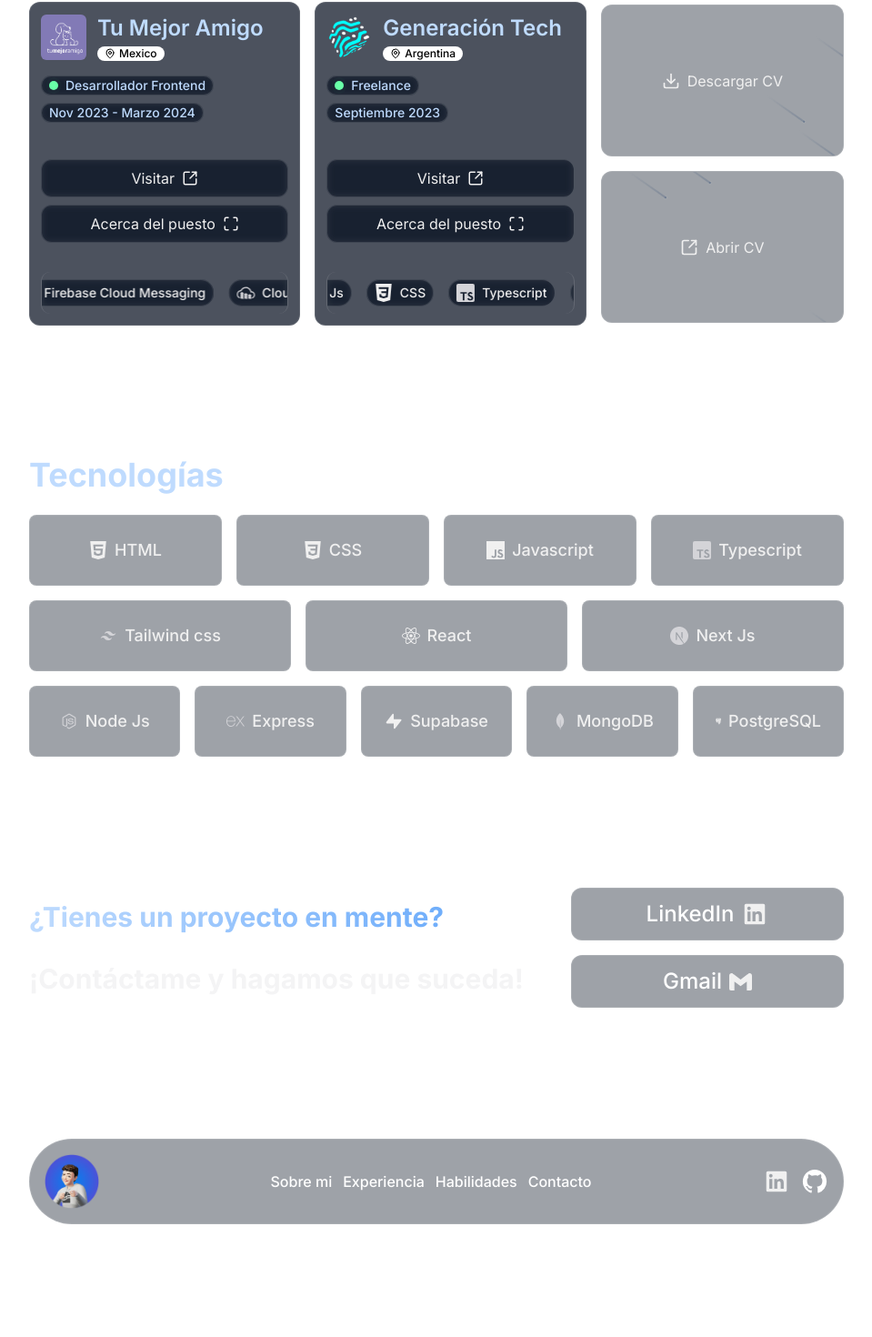
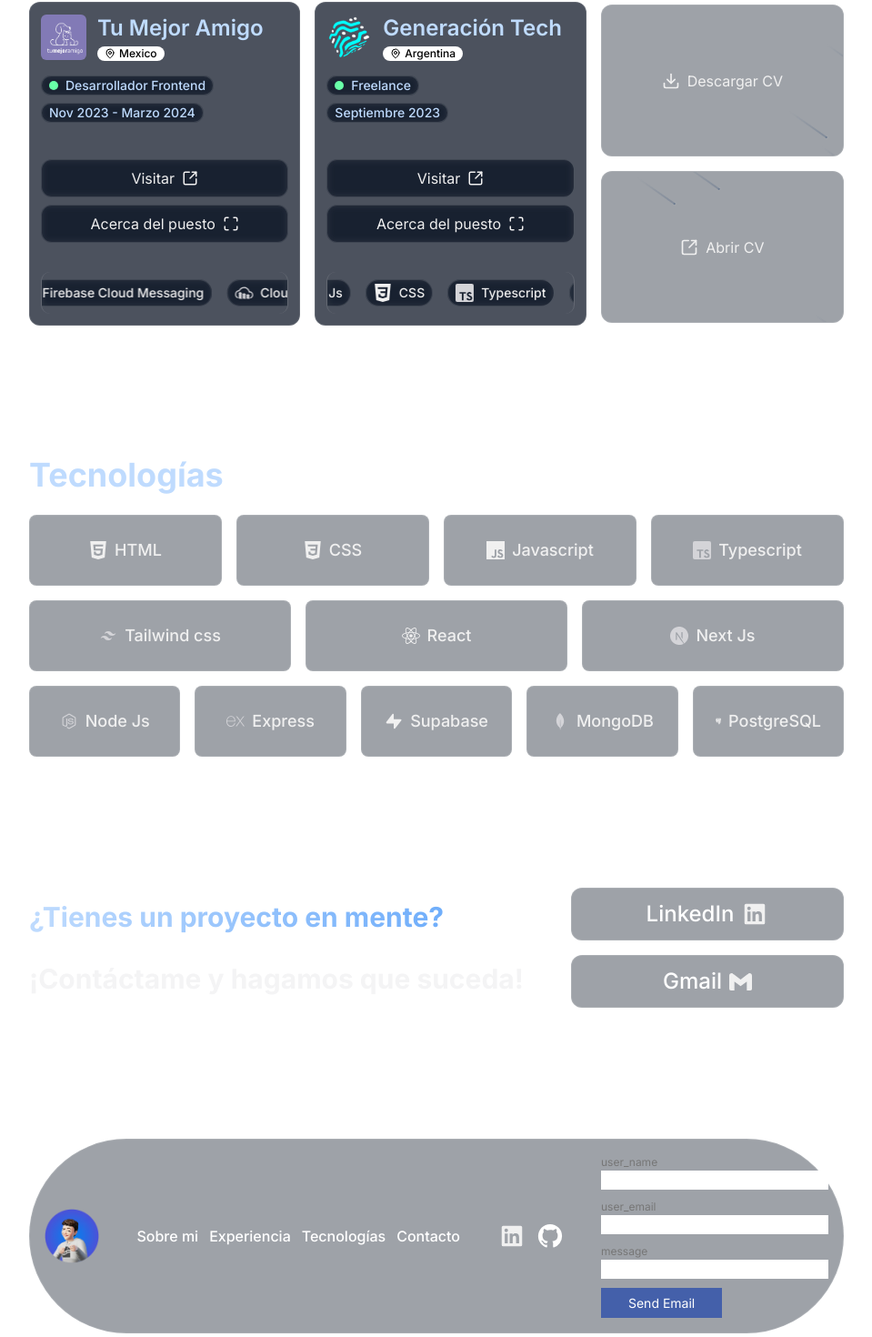
Before and after one commit to Manuel-latorre/manudev, a Next.js app: page / in a window 1280 px wide. Shown: the part 929-2399 px from the top of the page at 91% size, without its empty margins (160-1119 px from the left). Before the commit the page ends 2295 px from the top, so only its background shows below. Built offline with nearby package versions, Linux system fonts and the light colour scheme.

Commit message:
add form

```diff
--- a/package.json
+++ b/package.json
@@ -9,6 +9,7 @@
     "lint": "next lint"
   },
   "dependencies": {
+    "@emailjs/browser": "^4.4.1",
     "@heroicons/react": "^2.1.5",
     "@radix-ui/react-dialog": "^1.1.1",
     "@radix-ui/react-dropdown-menu": "^2.1.1",
--- a/src/app/globals.css
+++ b/src/app/globals.css
@@ -262,3 +262,30 @@
     border-bottom-left-radius: 10px;
     border-bottom-right-radius: 10px;
   }
+
+
+  .field {
+    margin-bottom: 10px;
+  }
+
+  .field label {
+    display: block;
+    font-size: 12px;
+    color: #777;
+  }
+
+  .field input {
+    display: block;
+    min-width: 250px;
+    line-height: 1.5;
+    font-size: 14px;
+  }
+
+  input[type="submit"] {
+    display: block;
+    padding: 6px 30px;
+    font-size: 14px;
+    background-color: #4460AA;
+    color: #fff;
+    border: none
+  }
--- a/src/components/Experience/Experience.tsx
+++ b/src/components/Experience/Experience.tsx
@@ -1,4 +1,7 @@
-import React from "react";
+"use client"
+
+
+
 import "../../app/globals.css";
 import CardTaulo from "./Cards/CardTaulo";
 import CardDiarc from "./Cards/CardDiarc";
@@ -10,11 +13,14 @@
   SquareArrowOutUpRightIcon,
 } from "lucide-react";
 import Meteors from "../magicui/meteors";
+import Link from "next/link";
+import { useLanguage } from "@/context/LanguageContext";
 
 const Experience = () => {
+  const {isEnglish} = useLanguage()
   return (
     <div className="lg:w-[70%] w-[90%] mx-auto flex flex-col gap-4 text-blue-200 ">
-      <p className='font-bold text-4xl mb-2'>Experiencia</p>
+      <p className='font-bold text-4xl mb-2'>{isEnglish ? "Experience" : "Experiencia"}</p>
 
       <div className="w-full flex items-center gap-4 max-lg:flex-col">
         <CardTaulo />
@@ -26,18 +32,20 @@
         <div className="w-full h-[350px] flex lg:flex-col gap-4">
           <div className="relative flex justify-center w-full h-[50%] rounded-xl overflow-hidden nav">
             <Meteors number={30} />
-            <button className="flex items-center justify-center gap-2 p-2 rounded-xl text-[#f0f0f0] w-full">
-              <DownloadIcon width={20} height={20} />
-              Descargar CV
-            </button>
+              <a className="flex items-center justify-center gap-2 p-2 rounded-xl text-[#f0f0f0] w-full" href={isEnglish ? "/Manuel-Latorre-Fullstack-Web-Developer.pdf" : "/Manuel-Latorre-Desarrollador-Web-Fullstack.pdf"} download={isEnglish ? "Manuel-Latorre-Fullstack-Web-Developer" : "Manuel-Latorre-Desarrollador-Web-Fullstack"}>
+              <button className="flex items-center gap-2">
+                <DownloadIcon width={20} height={20} />
+                Descargar CV
+              </button>
+            </a>
           </div>
 
           <div className="relative flex justify-center w-full h-[50%] rounded-xl overflow-hidden nav">
             <Meteors number={30} />
-            <button className="flex items-center justify-center gap-2 p-2 rounded-xl text-[#f0f0f0] w-full">
+            <Link href={isEnglish ? "https://drive.google.com/file/d/1-UqMLpdjAzBvnvBRvxL5wLYnejB9Gt7K/view?usp=sharing" : "https://drive.google.com/file/d/1yOTZCfuJUdc7urzTARkOd32RFF9hZIlX/view?usp=sharing"} target="_blank" className="flex items-center justify-center gap-2 p-2 rounded-xl text-[#f0f0f0] w-full">
               <SquareArrowOutUpRightIcon width={20} height={20} />
               Abrir CV
-            </button>
+            </Link>
           </div>
 
         </div>
--- a/src/components/Footer/Footer.tsx
+++ b/src/components/Footer/Footer.tsx
@@ -10,6 +10,7 @@
 import RedirectIcon from '../icons/RedirectIcon'
 import GithubIcon from '../icons/GithubIcon'
 import { useLanguage } from '@/context/LanguageContext'
+import Form from '../Form/Form'
 
 const Footer = () => {
     const {isEnglish} = useLanguage()
@@ -22,7 +23,7 @@
         <div className='flex items-center gap-3 text-[#f0f0f0]'>
         <Link className="text-white font-medium hover:text-zinc-200" href={"#aboutme"}>{isEnglish ? "About me" : "Sobre mi"}</Link>
         <Link className="text-white font-medium hover:text-zinc-200" href={"#experiencec"}>{isEnglish ? "Experience" : "Experiencia"}</Link>
-        <Link className="text-white font-medium hover:text-zinc-200" href={"#skills"}>{isEnglish ? "Skills" : "Habilidades"}</Link>
+        <Link className="text-white font-medium hover:text-zinc-200" href={"#skills"}>{isEnglish ? "Technologies" : "Tecnologías"}</Link>
         <Link className="text-white font-medium hover:text-zinc-200" href={"#contact"}>{isEnglish ? "Contact" : "Contacto"}</Link>
         </div>
 
@@ -39,7 +40,7 @@
                 </a>
         </div>
 
-
+    <Form/>
     </div>
   )
 }
--- /dev/null
+++ b/src/components/Form/Form.tsx
@@ -0,0 +1,51 @@
+import React, { useRef } from 'react';
+import emailjs from '@emailjs/browser';
+import '../../app/globals.css'
+
+type FormValues = {
+  user_name: string;
+  user_email: string;
+  message: string;
+};
+
+const Form: React.FC = () => {
+  const form = useRef<HTMLFormElement>(null);
+
+  const sendEmail = (e: React.FormEvent<HTMLFormElement>) => {
+    e.preventDefault();
+    if (form.current) {
+      emailjs.sendForm(
+        "service_air3w4q",
+        "template_dbcsors",
+        form.current,
+        "_CdUnxT0WVgK2pTat"
+      )
+      .then((result) => {
+        console.log(result.text);
+      })
+      .catch((error) => {
+        console.error(error.text);
+      });
+    }
+  }
+
+  return (
+    <form ref={form} onSubmit={sendEmail}>
+      <div className="field">
+        <label htmlFor="user_name">user_name</label>
+        <input type="text" name="user_name" id="user_name"/>
+      </div>
+      <div className="field">
+        <label htmlFor="user_email">user_email</label>
+        <input type="text" name="user_email" id="user_email"/>
+      </div>
+      <div className="field">
+        <label htmlFor="message">message</label>
+        <input type="text" name="message" id="message"/>
+      </div>
+      <input type="submit" id="button" value="Send Email"/>
+    </form>
+  );
+};
+
+export default Form;
--- a/src/components/Navbar/Navbar.tsx
+++ b/src/components/Navbar/Navbar.tsx
@@ -27,7 +27,7 @@
   };
 
   return (
-    <nav className="lg:w-[70%] w-[90%] py-2 px-3 rounded-full flex items-center justify-between mx-auto fixed top-5 left-0 right-0 z-50 nav">
+    <nav className="lg:w-[70%] w-[90%] py-2 px-3 rounded-full flex items-center justify-between mx-auto fixed top-5 left-0 right-0 z-50 nav max-sm:hidden">
 
       <div>
         <Image src={avatar} alt="avatar" width={50} height={50} className="hover:rotate-[360deg] transition-all duration-700 cursor-pointer"/>
@@ -36,7 +36,7 @@
       <div className="flex items-center gap-4">
       <a className="text-white font-medium hover:text-zinc-200" href="#aboutme" onClick={(e) => handleScroll(e, 'aboutme')}>{isEnglish ? "About me" : "Sobre mi"}</a>
         <a className="text-white font-medium hover:text-zinc-200" href="#experience" onClick={(e) => handleScroll(e, 'experience')}>{isEnglish ? "Experience" : "Experiencia"}</a>
-        <a className="text-white font-medium hover:text-zinc-200" href="#skills" onClick={(e) => handleScroll(e, 'skills')}>{isEnglish ? "Skills" : "Habilidades"}</a>
+        <a className="text-white font-medium hover:text-zinc-200" href="#skills" onClick={(e) => handleScroll(e, 'skills')}>{isEnglish ? "Technologies" : "Tecnologías"}</a>
         <a className="text-white font-medium hover:text-zinc-200" href="#contact" onClick={(e) => handleScroll(e, 'contact')}>{isEnglish ? "Contact" : "Contacto"}</a>
       </div>
 
```
Also changed, not shown: src/components/Projects/Projects.tsx (deleted), 2 other files (tests, documents, lock files or other folders).
